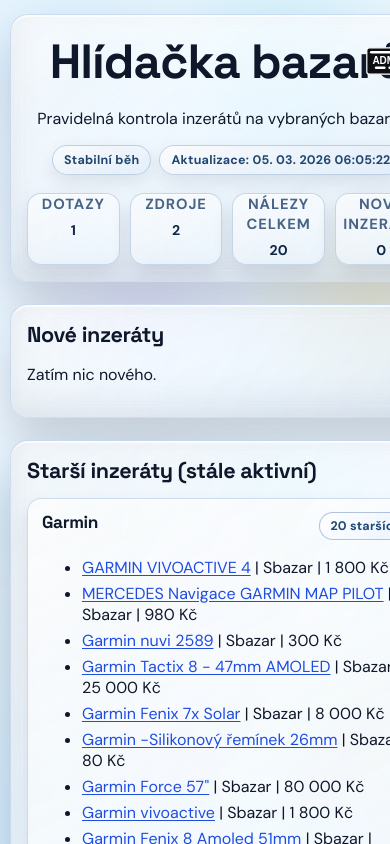
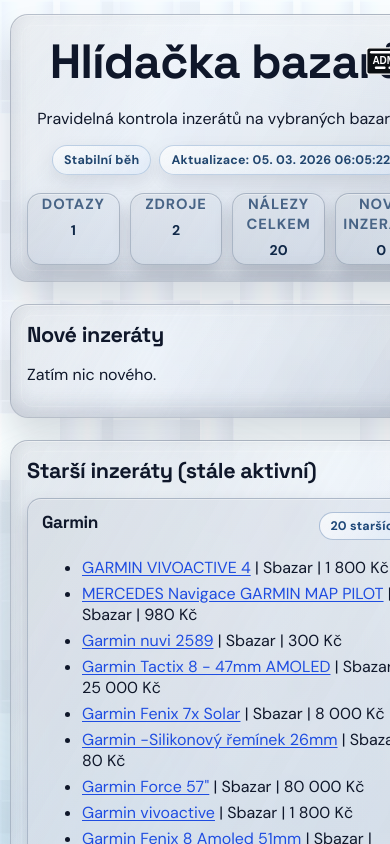
Before and after one commit to JanKostalek/hlidacka, a Next.js app: page / in a window 390 px wide. Shown: the top 844 px of the page. Built offline with nearby package versions, Linux system fonts and the light colour scheme.

Commit message:
Add files via upload

```diff
--- a/app/admin/page.js
+++ b/app/admin/page.js
@@ -2,7 +2,7 @@
 
 import { useEffect, useState } from "react";
 
-const PRICE_SLIDER_MAX = 200000;
+const PRICE_SLIDER_MAX = 100000;
 const PRICE_SLIDER_STEP = 10;
 
 function emptyWatch() {
--- a/app/api/config/route.js
+++ b/app/api/config/route.js
@@ -17,7 +17,7 @@
   cronExpression: "0 */2 * * *"
 };
 const SUPPORTED_THEMES = ["glass", "classic"];
-const PRICE_FILTER_MAX = 200000;
+const PRICE_FILTER_MAX = 100000;
 
 function splitCsv(value) {
   return String(value || "")
--- a/app/globals.css
+++ b/app/globals.css
@@ -633,13 +633,13 @@
   inset: 0;
   pointer-events: none;
   background:
-    linear-gradient(170deg, rgba(246, 251, 255, 0.6), rgba(233, 242, 255, 0.45)),
+    linear-gradient(170deg, rgba(244, 248, 253, 0.72), rgba(233, 239, 247, 0.64)),
     url("/glass-bg-tile.svg");
   background-repeat: no-repeat, repeat;
-  background-size: cover, 880px 586px;
+  background-size: cover, 360px 360px;
   background-position: center center, left top;
-  opacity: 0.65;
-  filter: saturate(1.08);
+  opacity: 0.82;
+  filter: saturate(0.82) brightness(1.08);
   z-index: -1;
 }
 
@@ -671,6 +671,17 @@
   transition: transform 220ms ease, box-shadow 220ms ease, border-color 220ms ease;
 }
 
+.themeGlass .dashboardPanel {
+  border-color: rgba(91, 103, 125, 0.34);
+  background:
+    linear-gradient(158deg, rgba(238, 243, 249, 0.5), rgba(206, 216, 231, 0.5)),
+    linear-gradient(120deg, rgba(27, 33, 44, 0.14), rgba(255, 255, 255, 0.06) 35%, rgba(24, 29, 39, 0.14) 100%);
+  box-shadow:
+    0 22px 34px rgba(15, 23, 42, 0.14),
+    0 1px 0 rgba(255, 255, 255, 0.4) inset,
+    0 -10px 20px rgba(59, 72, 95, 0.2) inset;
+}
+
 .dashboardPanel:hover {
   transform: translateY(-2px);
   border-color: rgba(119, 156, 201, 0.68);
@@ -678,6 +689,17 @@
     0 30px 56px rgba(15, 23, 42, 0.2),
     0 2px 0 rgba(255, 255, 255, 0.75) inset,
     0 -16px 34px rgba(71, 85, 105, 0.14) inset;
+}
+
+.themeGlass .dashboardPanel:hover {
+  border-color: rgba(55, 66, 86, 0.54);
+  background:
+    linear-gradient(158deg, rgba(169, 179, 197, 0.75), rgba(136, 147, 167, 0.75)),
+    linear-gradient(120deg, rgba(12, 17, 26, 0.35), rgba(90, 101, 119, 0.2) 35%, rgba(10, 14, 23, 0.38) 100%);
+  box-shadow:
+    0 28px 44px rgba(8, 12, 20, 0.34),
+    0 1px 0 rgba(255, 255, 255, 0.22) inset,
+    0 -16px 26px rgba(10, 16, 28, 0.36) inset;
 }
 
 .dashboardPanel::after {
@@ -827,6 +849,28 @@
     inset 0 1px 0 rgba(255, 255, 255, 0.74);
 }
 
+.themeGlass .statCard,
+.themeGlass .dashboardGroup {
+  border-color: rgba(87, 102, 128, 0.34);
+  background:
+    linear-gradient(160deg, rgba(234, 240, 248, 0.5), rgba(200, 211, 227, 0.5)),
+    linear-gradient(120deg, rgba(21, 26, 36, 0.12), rgba(255, 255, 255, 0.06));
+  box-shadow:
+    0 10px 18px rgba(15, 23, 42, 0.18),
+    inset 0 1px 0 rgba(255, 255, 255, 0.35);
+}
+
+.themeGlass .statCard:hover,
+.themeGlass .dashboardGroup:hover {
+  border-color: rgba(52, 62, 80, 0.58);
+  background:
+    linear-gradient(160deg, rgba(165, 176, 194, 0.75), rgba(129, 140, 160, 0.75)),
+    linear-gradient(120deg, rgba(7, 11, 19, 0.36), rgba(82, 93, 112, 0.2));
+  box-shadow:
+    0 16px 26px rgba(8, 12, 20, 0.35),
+    inset 0 1px 0 rgba(255, 255, 255, 0.2);
+}
+
 .adminPage {
   max-width: 1180px;
 }
@@ -871,7 +915,7 @@
   }
 
   .themeGlass.dashboardPage::before {
-    background-size: cover, 660px 440px;
+    background-size: cover, 300px 300px;
   }
 }
 
```
Also changed, not shown: public/glass-bg-tile.svg.
